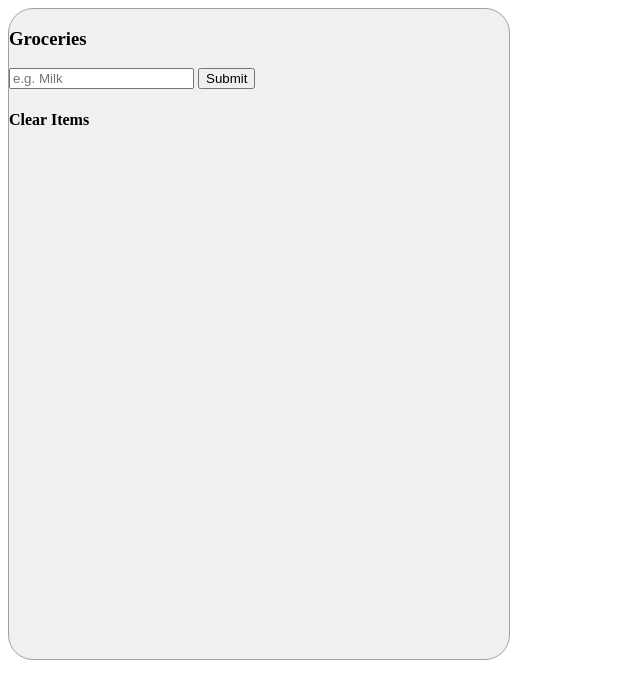
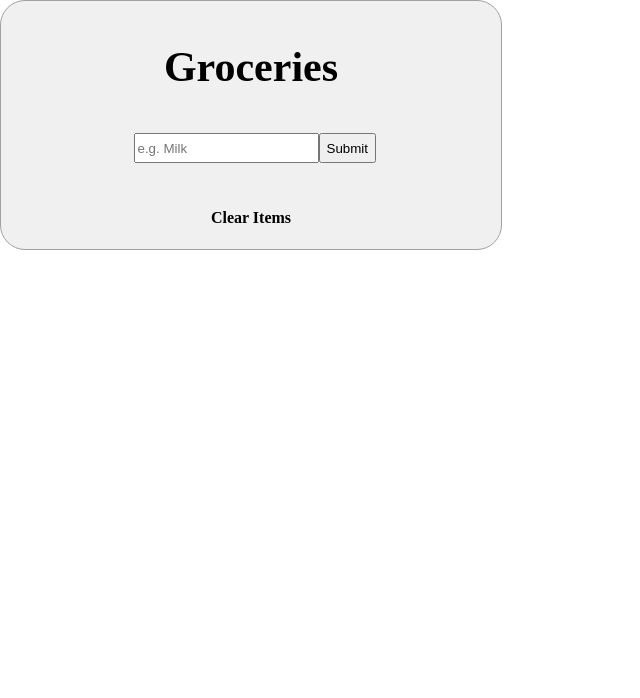
Before and after one commit to LasalleSprewell/grocery-list, a plain HTML site: page index.html in a window 1280 px wide. Shown: the whole page, without its empty margins (0-640 px from the left). Drawn offline with Linux system fonts and the light colour scheme.

Commit message:
Styling main grocery list

```diff
--- a/index.html
+++ b/index.html
@@ -9,6 +9,7 @@
 </head>
 <body>
     <div class="container">
+        <div class="main-list">
             <h3>Groceries</h3>
             <div class="grocery-input">
                 <input type="text" id="type-box" placeholder="e.g. Milk">
@@ -16,12 +17,11 @@
             </div>
             <div class="grocery-container">
                 <div class="list-items">
-                <ul id="list">
-
-                </ul>
+                    <ul id="list"></ul>
                 </div>
             </div>
             <h4 id="clearout">Clear Items</h4>
+        </div>
     </div>
 <!--Javascript File-->
 <script src="script.js"></script>
--- a/style.css
+++ b/style.css
@@ -1,9 +1,40 @@
+/* * {
+    border: 1px solid red;
+} */
+body {
+    margin: 0;
+    padding: 0;
+}
 .container {
+    display: flex;
+    align-items: center;
     background-color: rgb(240, 240, 240);
     border: 1px solid rgb(160, 160, 160);
     border-radius: 25px;
     width: 500px;
-    height: 650px;
+}
+.main-list{
+    display: flex;
+    flex-direction: column;
+    align-items: center;
+    width: 500px;
+}
+h3 {
+    font-size: 42px;
+}
+.grocery-input {
+    display: flex;
+    flex-direction: row;
+    margin-left: -160px;
+    width: 75px;
+    height: 30px;
+}
+.list-items {
+    font-size: 25px;
+    text-decoration: none;
+}
+ul {
+    list-style: none;
 }
 h4:hover {
     color: red;
```
Lines whose indentation alone changed are shown as unchanged.
